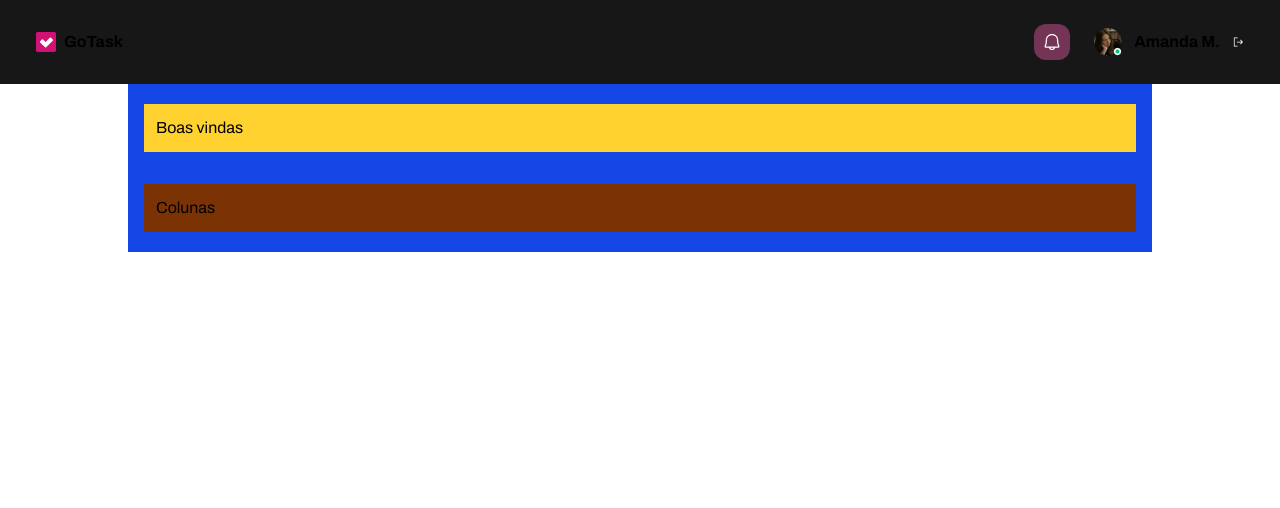
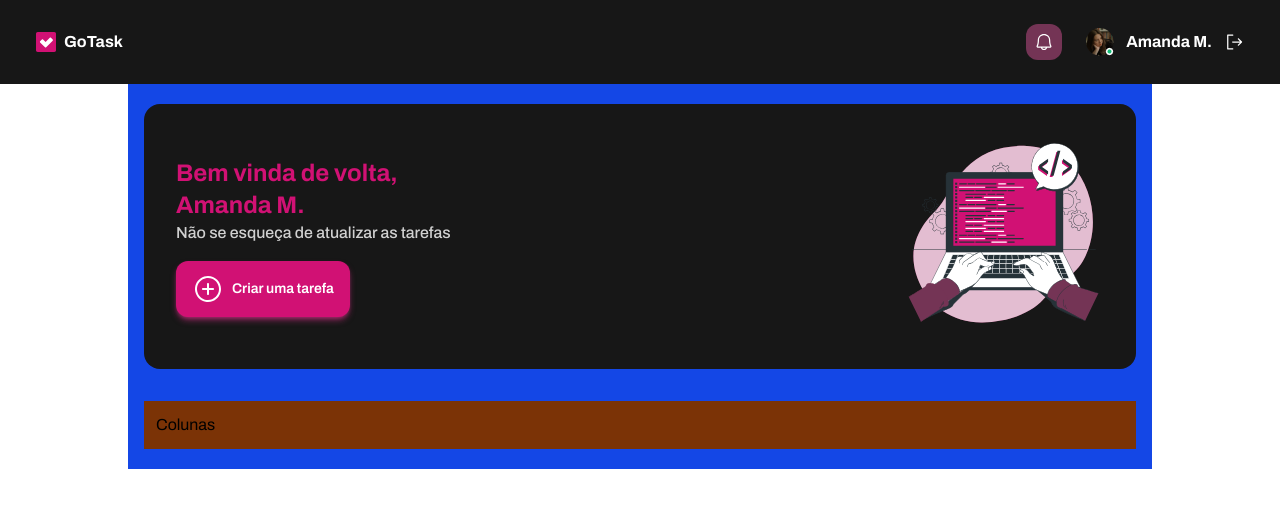
Before and after one commit to AmandaLinger/To-do_List_angular, an Angular app: page / in a window 1280 px wide. Shown: the top 508 px of the page. Built offline with nearby package versions, Linux system fonts and the light colour scheme.

Commit message:
finalizando parte de boas vindas

```diff
--- a/src/app/components/header/header.component.html
+++ b/src/app/components/header/header.component.html
@@ -1,7 +1,7 @@
 <header class="bg-[#171717] py-3 px-6 w-full flex">
 <div class="p-3 flex items-center gap-2">
   <img class="w-5" src="images/logo_icon.svg" alt="ícone">
-  <p class="font-bold">GoTask</p>
+  <p class="font-bold text-[#ffffff]">GoTask</p>
 </div>
   <nav class="p-3 ml-auto flex gap-6">
     <button class="bg-[#743455] p-2 rounded-xl">
@@ -10,10 +10,10 @@
 
     <div class="flex items-center gap-3">
       <img class="w-7" src="images/avatar.png" alt="foto pessoa">
-      <span class="font-bold">Amanda M.</span>
+      <span class="font-bold text-[#ffffff]">Amanda M.</span>
 
 
-      <button class="w-3">
+      <button class="w-5">
         <img src="images/sign-out.svg" alt="ícone de sair">
       </button>
     </div>
--- a/src/app/components/main-content/main-content.component.html
+++ b/src/app/components/main-content/main-content.component.html
@@ -1,4 +1,4 @@
 <div class="max-w-5xl mx-auto bg-blue-700 py-5 px-4 flex flex-col gap-8">
-  <div class="p-3 bg-amber-300">Boas vindas</div>
+  <app-welcome-section/>
   <div class="p-3 bg-amber-900">Colunas</div>
 </div>
--- a/src/app/components/main-content/main-content.component.ts
+++ b/src/app/components/main-content/main-content.component.ts
@@ -1,8 +1,11 @@
 import { Component } from '@angular/core';
+import {WelcomeSectionComponent} from '../welcome-section/welcome-section.component';
 
 @Component({
   selector: 'app-main-content',
-  imports: [],
+  imports: [
+    WelcomeSectionComponent
+  ],
   templateUrl: './main-content.component.html',
   styleUrl: './main-content.component.css'
 })
--- a/src/app/components/welcome-section/welcome-section.component.html
+++ b/src/app/components/welcome-section/welcome-section.component.html
@@ -1 +1,21 @@
-<p>welcome-section works!</p>
+<div class="bg-[#171717] rounded-2xl p-8 flex flex-col gap-7 sm:flex-row-reverse sm: justify-between
+  sm:items-center">
+  <div>
+    <img src="images/handCoding.svg" alt="imagem de mãos digitando">
+  </div>
+  <div class=" flex flex-col gap-4">
+    <div>
+      <h1 class="font-bold text-2xl text-[#D11174]">Bem vinda de volta, <br> Amanda M.</h1>
+      <h3 class="font-medium opacity-80 text-[#ffffff]">Não se esqueça de atualizar as tarefas</h3>
+    </div>
+
+    <div>
+      <button class=" flex text-[#ffffff] bg-[#D11174] shadow-md shadow-pink-500/50
+      py-3 px-4 rounded-xl text-sm font-semibold text-center items-center  gap-2 cursor-pointer active:translate-y-1
+      transition-transform duration-75">
+        <img src="images/plus-circle.svg" alt="ícone de +">
+        Criar uma tarefa
+      </button>
+    </div>
+  </div>
+</div>
```
Also changed, not shown: public/images/handCoding.svg (renamed from public/images/handCoding-bro 2.svg).
